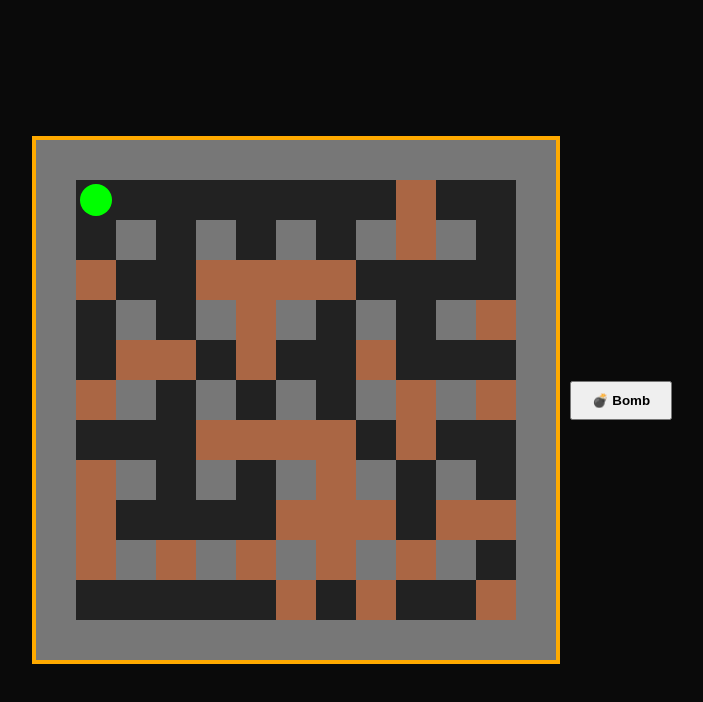
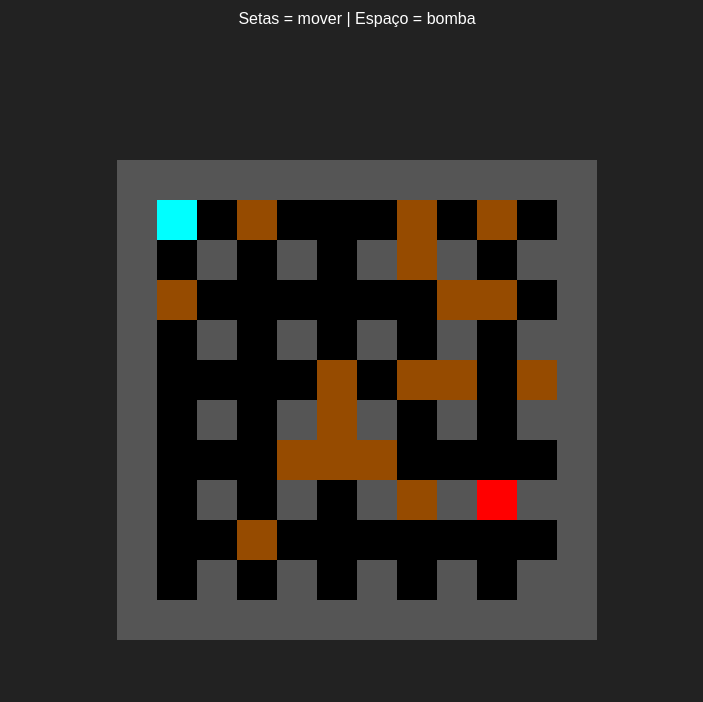
Before and after one commit to BomberZueira/BomberZueira, a plain HTML site: page index.html in a window 1280 px wide. Shown: the whole page, without its empty margins (283-986 px from the left). Drawn offline with Linux system fonts and the light colour scheme.

Commit message:
Add files via upload

```diff
--- a/index.html
+++ b/index.html
@@ -1,199 +1,170 @@
+
 <!DOCTYPE html>
-<html lang="pt">
+<html>
 <head>
 <meta charset="UTF-8">
-<meta name="viewport" content="width=device-width, initial-scale=1.0, maximum-scale=1.0, user-scalable=no">
-<title>Bomberman NFT</title>
+<title>Bomberman Funcional</title>
 <style>
-body{background:#0a0a0a;color:#fff;font-family:Courier New,monospace;margin:0;display:flex;justify-content:center;align-items:center;height:100vh}
-canvas{border:4px solid #ffaa00;background:#1a1a1a}
-button{margin:10px;padding:10px 20px;font-weight:bold}
+body { margin:0; background:#222; display:flex; justify-content:center; align-items:center; height:100vh; }
+canvas { background:#000; }
+#info { position:absolute; top:10px; color:white; font-family:Arial; }
 </style>
 </head>
 <body>
-<canvas id="gameCanvas" width="520" height="520"></canvas>
-<button id="btnBomb">💣 Bomb</button>
+<div id="info">Setas = mover | Espaço = bomba</div>
+<canvas id="game" width="480" height="480"></canvas>
 
 <script>
-const GRID_SIZE = 13;
-const CELL_SIZE = 40;
+const canvas = document.getElementById("game");
+const ctx = canvas.getContext("2d");
 
-let keys = {};
-document.addEventListener('keydown',e=>keys[e.key]=true);
-document.addEventListener('keyup',e=>keys[e.key]=false);
+const tileSize = 40;
+const rows = 12;
+const cols = 12;
 
-class BombermanGame{
-
-constructor(canvasId){
-this.canvas=document.getElementById(canvasId);
-this.ctx=this.canvas.getContext("2d");
-
-this.player={
-x:1,y:1,
-lives:3,
-atk:5,
-def:5,
-spd:2,
-bombPower:2,
-bombCount:1
-};
-
-this.map=[];
-this.bombs=[];
-this.explosions=[];
-this.moveCooldown=0;
-
-this.initMap();
-this.loop();
+let map = [];
+for(let y=0;y<rows;y++){
+  map[y] = [];
+  for(let x=0;x<cols;x++){
+    if(y===0||x===0||y===rows-1||x===cols-1|| (y%2===0 && x%2===0)){
+      map[y][x] = 1; // parede fixa
+    } else if(Math.random() < 0.3 && !(x<3 && y<3)){
+      map[y][x] = 2; // bloco destrutível
+    } else {
+      map[y][x] = 0;
     }
-
-initMap(){
-for(let y=0;y<GRID_SIZE;y++){
-let row=[];
-for(let x=0;x<GRID_SIZE;x++){
-if(x===0||y===0||x===GRID_SIZE-1||y===GRID_SIZE-1) row.push(2);
-else if(x%2===0&&y%2===0) row.push(2);
-else row.push(Math.random()<0.4?1:0);
-}
-this.map.push(row);
-}
-this.map[1][1]=0;
-this.map[1][2]=0;
-this.map[2][1]=0;
-}
-
-canMoveTo(x,y){
-if(this.map[y][x]!==0) return false;
-if(this.bombs.some(b=>b.x===x&&b.y===y&&!b.exploded)) return false;
-return true;
-}
-
-movePlayer(dx,dy){
-let nx=this.player.x+dx;
-let ny=this.player.y+dy;
-if(this.canMoveTo(nx,ny)){
-this.player.x=nx;
-this.player.y=ny;
   }
 }
 
-plantBomb(){
+let player = {x:1,y:1,alive:true};
+let bombs = [];
+let explosions = [];
+let enemies = [{x:10,y:10,alive:true}];
 
-if(this.bombs.filter(b=>!b.exploded).length>=this.player.bombCount) return;
+document.addEventListener("keydown", e=>{
+  if(!player.alive) return;
+  if(e.key==="ArrowUp") move(0,-1);
+  if(e.key==="ArrowDown") move(0,1);
+  if(e.key==="ArrowLeft") move(-1,0);
+  if(e.key==="ArrowRight") move(1,0);
+  if(e.key===" ") placeBomb();
+});
 
-if(this.bombs.some(b=>b.x===this.player.x&&b.y===this.player.y&&!b.exploded)) return;
+function move(dx,dy){
+  let nx = player.x+dx;
+  let ny = player.y+dy;
+  if(map[ny][nx]===0){
+    player.x=nx;
+    player.y=ny;
+  }
+}
 
-this.bombs.push({
-x:this.player.x,
-y:this.player.y,
-timer:90,
-power:this.player.bombPower,
-exploded:false
+function placeBomb(){
+  if(!bombs.some(b=>b.x===player.x && b.y===player.y)){
+    bombs.push({x:player.x,y:player.y,timer:60});
+  }
+}
+
+function update(){
+  bombs.forEach(b=>b.timer--);
+  bombs.filter(b=>b.timer<=0).forEach(explode);
+  bombs = bombs.filter(b=>b.timer>0);
+
+  explosions.forEach(e=>e.timer--);
+  explosions = explosions.filter(e=>e.timer>0);
+
+  enemies.forEach(en=>{
+    if(!en.alive) return;
+    if(Math.random()<0.02){
+      let dirs=[[1,0],[-1,0],[0,1],[0,-1]];
+      let d = dirs[Math.floor(Math.random()*4)];
+      let nx=en.x+d[0], ny=en.y+d[1];
+      if(map[ny][nx]===0){
+        en.x=nx; en.y=ny;
+      }
+    }
+  });
+
+  explosions.forEach(e=>{
+    if(player.x===e.x && player.y===e.y){
+      player.alive=false;
+    }
+    enemies.forEach(en=>{
+      if(en.x===e.x && en.y===e.y){
+        en.alive=false;
+      }
+    });
   });
 }
 
-updateBombs(){
-
-for(let b of this.bombs){
-b.timer--;
-if(b.timer<=0 && !b.exploded){
-b.exploded=true;
-this.explosions.push({x:b.x,y:b.y,timer:20});
-
-[[1,0],[-1,0],[0,1],[0,-1]].forEach(([dx,dy])=>{
-for(let i=1;i<=b.power;i++){
-let nx=b.x+dx*i;
-let ny=b.y+dy*i;
-if(this.map[ny][nx]===2) break;
-this.explosions.push({x:nx,y:ny,timer:20});
-if(this.map[ny][nx]===1){this.map[ny][nx]=0;break;}
+function explode(bomb){
+  let dirs=[[0,0],[1,0],[-1,0],[0,1],[0,-1]];
+  dirs.forEach(d=>{
+    let nx=bomb.x+d[0];
+    let ny=bomb.y+d[1];
+    if(map[ny][nx]!==1){
+      explosions.push({x:nx,y:ny,timer:20});
+      if(map[ny][nx]===2){
+        map[ny][nx]=0;
+      }
     }
   });
 }
+
+function draw(){
+  ctx.clearRect(0,0,canvas.width,canvas.height);
+
+  for(let y=0;y<rows;y++){
+    for(let x=0;x<cols;x++){
+      if(map[y][x]===1){
+        ctx.fillStyle="#555";
+        ctx.fillRect(x*tileSize,y*tileSize,tileSize,tileSize);
       }
-
-this.bombs=this.bombs.filter(b=>!b.exploded || this.explosions.length>0);
+      if(map[y][x]===2){
+        ctx.fillStyle="#964B00";
+        ctx.fillRect(x*tileSize,y*tileSize,tileSize,tileSize);
       }
-
-updateExplosions(){
-for(let e of this.explosions) e.timer--;
-this.explosions=this.explosions.filter(e=>e.timer>0);
-}
-
-applyExplosionDamage(){
-
-if(this.explosions.some(e=>e.x===this.player.x&&e.y===this.player.y)){
-let damage=Math.max(1,Math.ceil(4/this.player.def));
-this.player.lives-=damage;
-this.player.x=1;
-this.player.y=1;
     }
   }
 
-draw(){
+  bombs.forEach(b=>{
+    ctx.fillStyle="black";
+    ctx.beginPath();
+    ctx.arc(b.x*tileSize+20,b.y*tileSize+20,10,0,Math.PI*2);
+    ctx.fill();
+  });
 
-this.ctx.clearRect(0,0,520,520);
+  explosions.forEach(e=>{
+    ctx.fillStyle="orange";
+    ctx.fillRect(e.x*tileSize,e.y*tileSize,tileSize,tileSize);
+  });
 
-for(let y=0;y<GRID_SIZE;y++){
-for(let x=0;x<GRID_SIZE;x++){
-let cx=x*CELL_SIZE;
-let cy=y*CELL_SIZE;
-if(this.map[y][x]===2){
-this.ctx.fillStyle="#777";
-}else if(this.map[y][x]===1){
-this.ctx.fillStyle="#aa6644";
-}else{
-this.ctx.fillStyle="#222";
+  if(player.alive){
+    ctx.fillStyle="cyan";
+    ctx.fillRect(player.x*tileSize,player.y*tileSize,tileSize,tileSize);
   }
-this.ctx.fillRect(cx,cy,CELL_SIZE,CELL_SIZE);
+
+  enemies.forEach(en=>{
+    if(en.alive){
+      ctx.fillStyle="red";
+      ctx.fillRect(en.x*tileSize,en.y*tileSize,tileSize,tileSize);
+    }
+  });
+
+  if(!player.alive){
+    ctx.fillStyle="white";
+    ctx.font="40px Arial";
+    ctx.fillText("GAME OVER",120,240);
   }
 }
 
-this.bombs.forEach(b=>{
-if(!b.exploded){
-let blink=b.timer<30 && Math.floor(b.timer/5)%2===0;
-this.ctx.fillStyle=blink?"#f00":"#ff0";
-this.ctx.beginPath();
-this.ctx.arc(b.x*CELL_SIZE+20,b.y*CELL_SIZE+20,12,0,Math.PI*2);
-this.ctx.fill();
-}
-});
-
-this.explosions.forEach(e=>{
-this.ctx.fillStyle="#f80";
-this.ctx.fillRect(e.x*CELL_SIZE+4,e.y*CELL_SIZE+4,CELL_SIZE-8,CELL_SIZE-8);
-});
-
-this.ctx.fillStyle="#0f0";
-this.ctx.beginPath();
-this.ctx.arc(this.player.x*CELL_SIZE+20,this.player.y*CELL_SIZE+20,16,0,Math.PI*2);
-this.ctx.fill();
+function gameLoop(){
+  update();
+  draw();
+  requestAnimationFrame(gameLoop);
 }
 
-loop(){
-
-if(this.moveCooldown<=0){
-if(keys["ArrowUp"]) {this.movePlayer(0,-1);this.moveCooldown=Math.max(1,this.player.spd);}
-if(keys["ArrowDown"]) {this.movePlayer(0,1);this.moveCooldown=Math.max(1,this.player.spd);}
-if(keys["ArrowLeft"]) {this.movePlayer(-1,0);this.moveCooldown=Math.max(1,this.player.spd);}
-if(keys["ArrowRight"]) {this.movePlayer(1,0);this.moveCooldown=Math.max(1,this.player.spd);}
-}else this.moveCooldown--;
-
-if(keys[" "]){this.plantBomb();keys[" "]=false;}
-
-this.updateBombs();
-this.updateExplosions();
-this.applyExplosionDamage();
-this.draw();
-
-requestAnimationFrame(()=>this.loop());
-}
-
-}
-
-const game=new BombermanGame("gameCanvas");
-
-document.getElementById("btnBomb").onclick=()=>game.plantBomb();
+gameLoop();
 </script>
 </body>
 </html>
```
Lines whose indentation alone changed are shown as unchanged.
